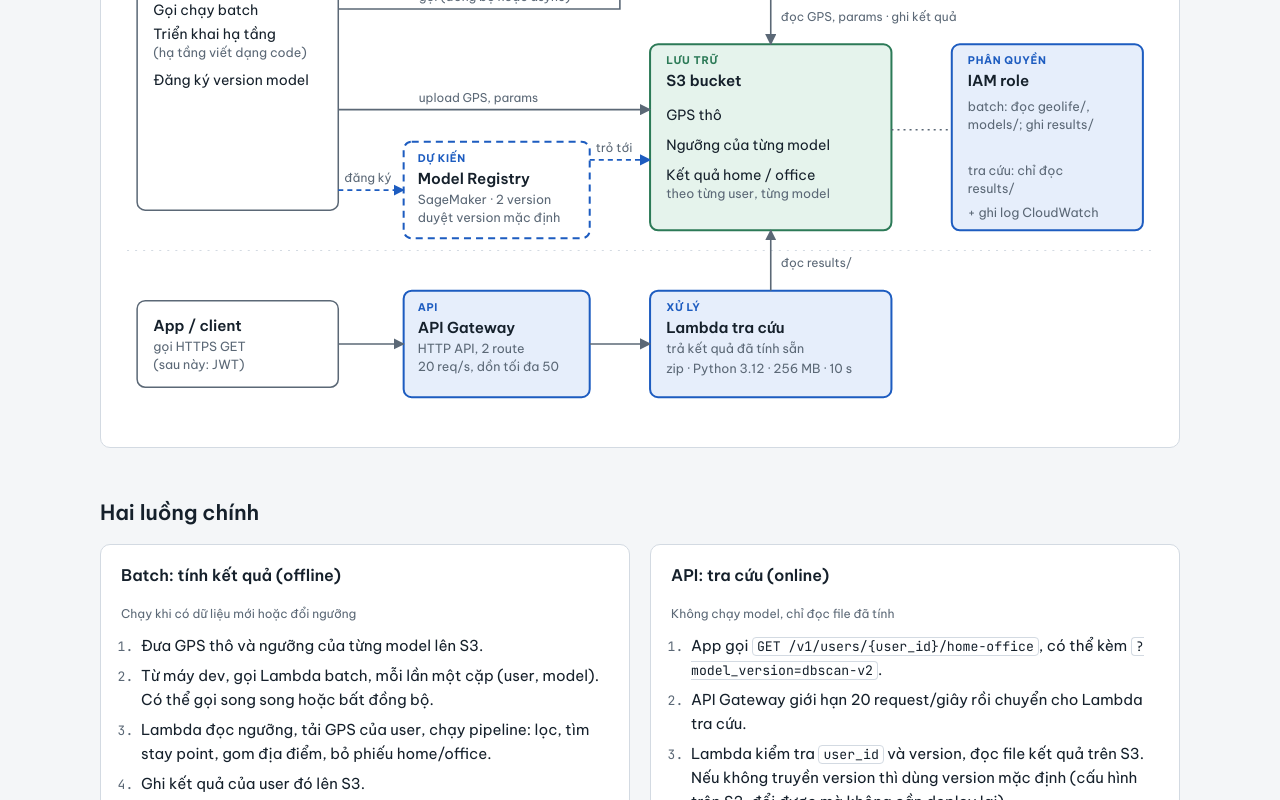
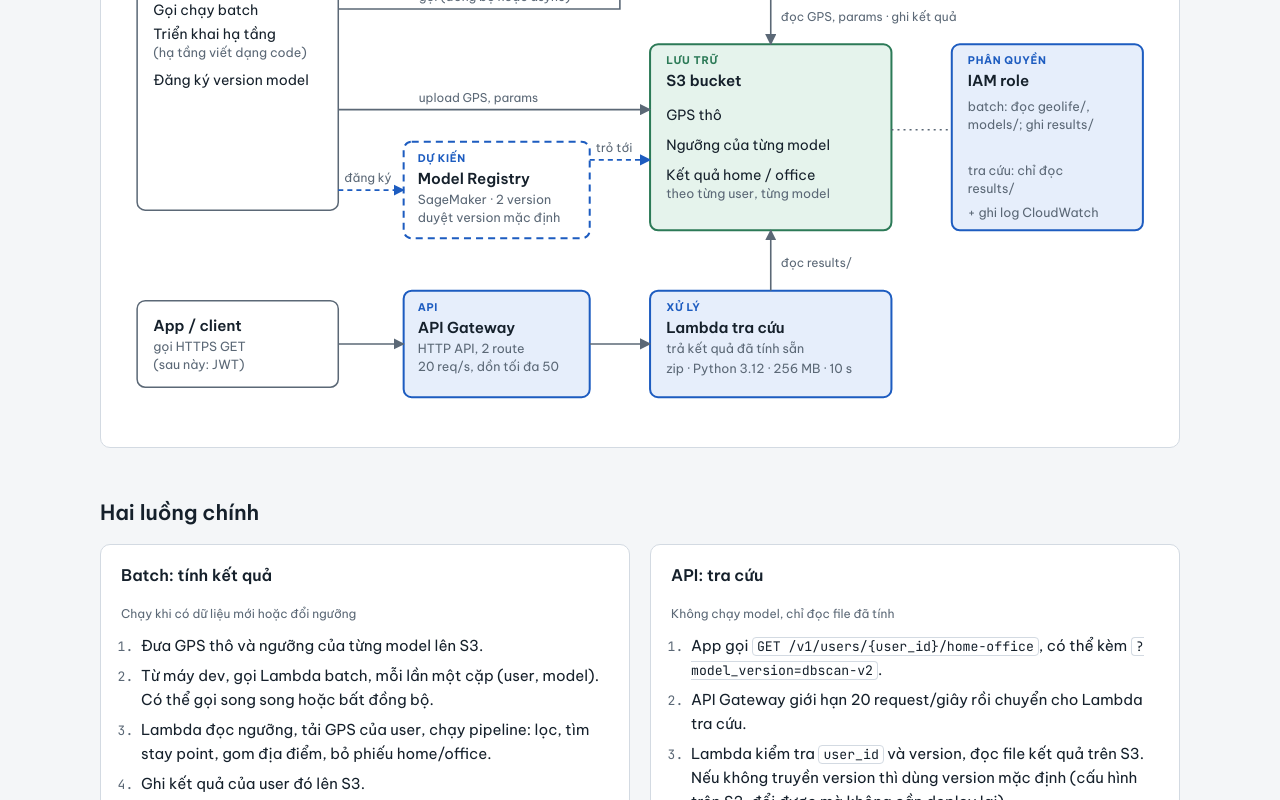
Before and after one commit to duynguy3n2916/Geolife-Trajectories, a plain HTML site: page reports/kien_truc_aws.html in a window 1280 px wide. Shown: the part 460-1260 px from the top of the page. Drawn offline with Linux system fonts and the light colour scheme.

Commit message:
reports/kien_truc_aws.html: bỏ phân chia online/offline
Co-Authored-By: Claude Opus 5.5 <noreply@anthropic.com>

```diff
--- a/reports/kien_truc_aws.html
+++ b/reports/kien_truc_aws.html
@@ -147,7 +147,6 @@ footer { font-size: 13px; color: var(--muted); }
         </defs>
 
         <!-- lanes -->
-        <line class="lane" x1="10" y1="420" x2="1030" y2="420"/>
 
         <!-- Dev machine -->
         <rect class="ext" x="20" y="40" width="200" height="340" rx="8"/>
@@ -259,7 +258,7 @@ footer { font-size: 13px; color: var(--muted); }
     <h2>Hai luồng chính</h2>
     <div class="flows">
       <div class="flow">
-        <h3>Batch: tính kết quả (offline)</h3>
+        <h3>Batch: tính kết quả</h3>
         <div class="tag">Chạy khi có dữ liệu mới hoặc đổi ngưỡng</div>
         <ol class="steps">
           <li>Đưa GPS thô và ngưỡng của từng model lên S3.</li>
@@ -269,7 +268,7 @@ footer { font-size: 13px; color: var(--muted); }
         </ol>
       </div>
       <div class="flow">
-        <h3>API: tra cứu (online)</h3>
+        <h3>API: tra cứu</h3>
         <div class="tag">Không chạy model, chỉ đọc file đã tính</div>
         <ol class="steps">
           <li>App gọi <code>GET /v1/users/{user_id}/home-office</code>, có thể kèm <code>?model_version=dbscan-v2</code>.</li>
```
